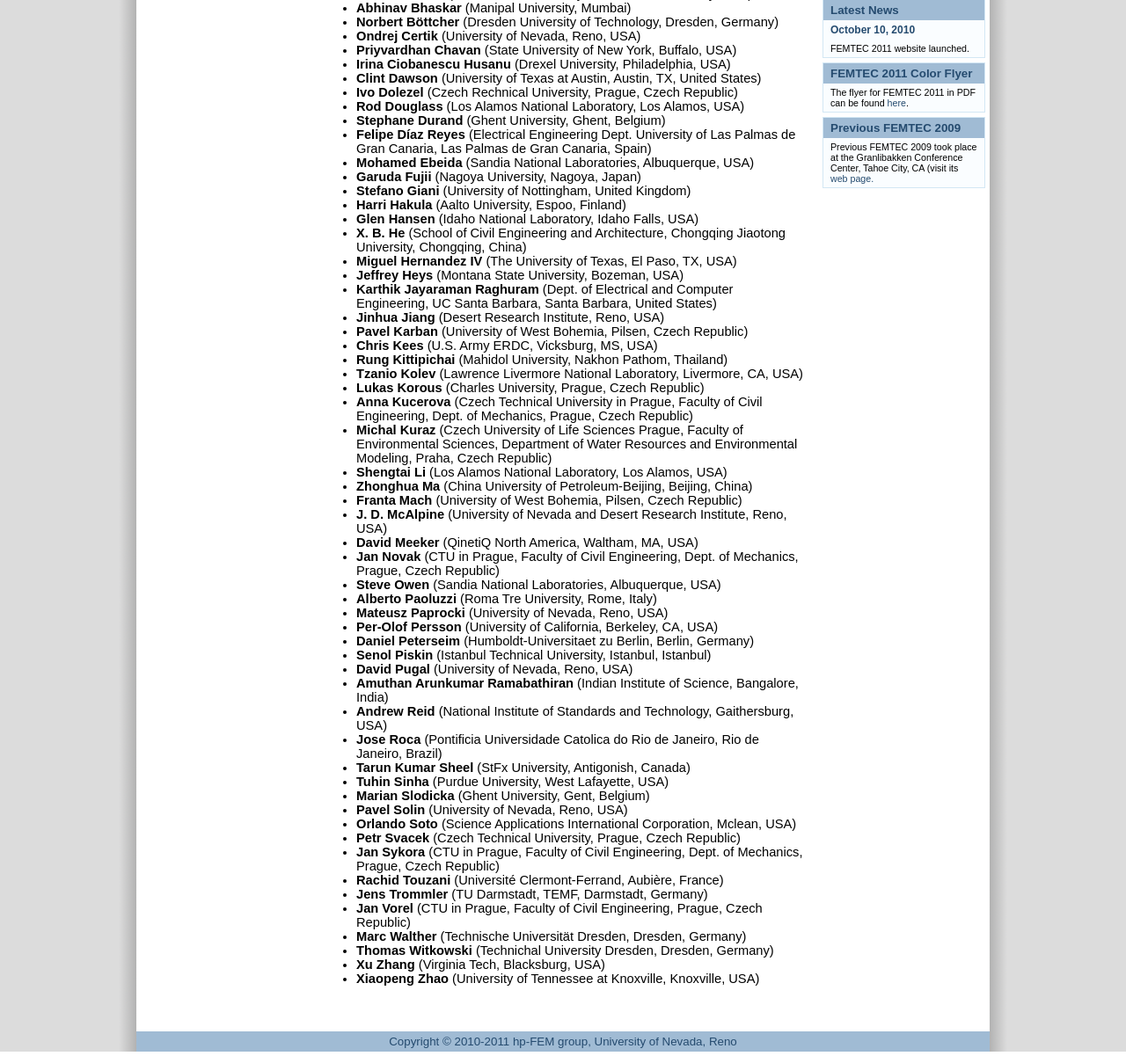
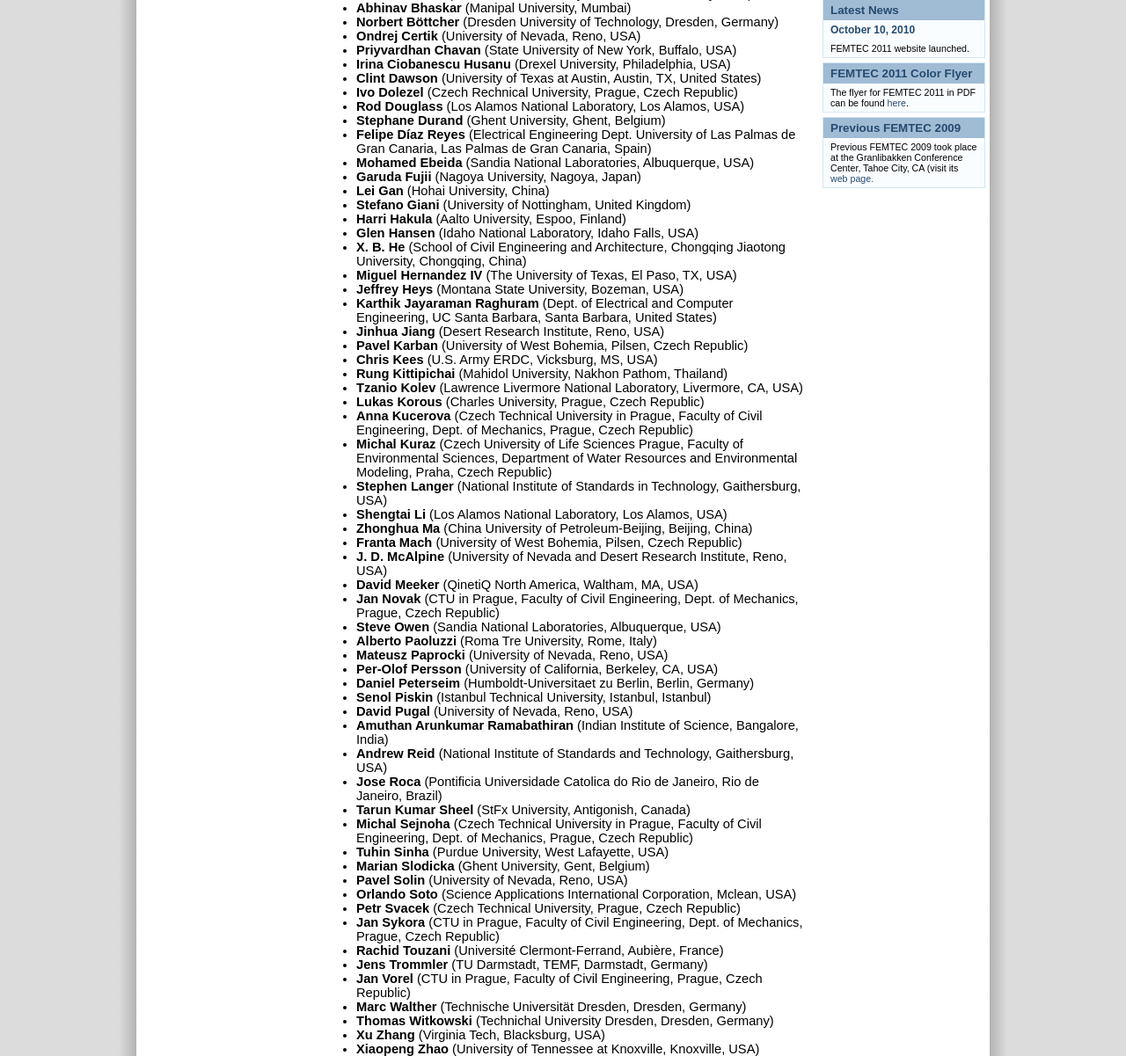
Before and after one commit to mattpap/femtec-2011, a Django app: template femtec/templates/content/participants.html in a window 1280 px wide. Shown: the part 435-1636 px from the top of the page at 88% size. Run offline with Django 3.2, Linux system fonts and the light colour scheme; the template is opened without the code that fills it, so the values that code supplies are empty; parts of the project's set-up code (start-up, migrations or seed data) failed here and were passed over.

Commit message:
Added more participants

```diff
--- a/femtec/templates/content/participants.html
+++ b/femtec/templates/content/participants.html
@@ -31,6 +31,7 @@
         <li><b>Felipe Díaz Reyes</b> (Electrical Engineering Dept. University of Las Palmas de Gran Canaria, Las Palmas de Gran Canaria, Spain)</li>
         <li><b>Mohamed Ebeida</b> (Sandia National Laboratories, Albuquerque, USA)</li>
         <li><b>Garuda Fujii</b> (Nagoya University, Nagoya, Japan)</li>
+        <li><b>Lei Gan</b> (Hohai University, China)</li>
         <li><b>Stefano Giani</b> (University of Nottingham, United Kingdom)</li>
         <li><b>Harri Hakula</b> (Aalto University, Espoo, Finland)</li>
         <li><b>Glen Hansen</b> (Idaho National Laboratory, Idaho Falls, USA)</li>
@@ -46,6 +47,7 @@
         <li><b>Lukas Korous</b> (Charles University, Prague, Czech Republic)</li>
         <li><b>Anna Kucerova</b> (Czech Technical University in Prague, Faculty of Civil Engineering, Dept. of Mechanics, Prague, Czech Republic)</li>
         <li><b>Michal Kuraz</b> (Czech University of Life Sciences Prague, Faculty of Environmental Sciences, Department of Water Resources and Environmental Modeling, Praha, Czech Republic)</li>
+        <li><b>Stephen Langer</b> (National Institute of Standards in Technology, Gaithersburg, USA)</li>
         <li><b>Shengtai Li</b> (Los Alamos National Laboratory, Los Alamos, USA)</li>
         <li><b>Zhonghua Ma</b> (China University of Petroleum-Beijing, Beijing, China)</li>
         <li><b>Franta Mach</b> (University of West Bohemia, Pilsen, Czech Republic)</li>
@@ -63,6 +65,7 @@
         <li><b>Andrew Reid</b> (National Institute of Standards and Technology, Gaithersburg, USA)</li>
         <li><b>Jose Roca</b> (Pontificia Universidade Catolica do Rio de Janeiro, Rio de Janeiro, Brazil)</li>
         <li><b>Tarun Kumar Sheel</b> (StFx University, Antigonish, Canada)</li>
+        <li><b>Michal Sejnoha</b> (Czech Technical University in Prague, Faculty of Civil Engineering, Dept. of Mechanics, Prague, Czech Republic)</li>
         <li><b>Tuhin Sinha</b> (Purdue University, West Lafayette, USA)</li>
         <li><b>Marian Slodicka</b> (Ghent University, Gent, Belgium)</li>
         <li><b>Pavel Solin</b> (University of Nevada, Reno, USA)</li>
```
